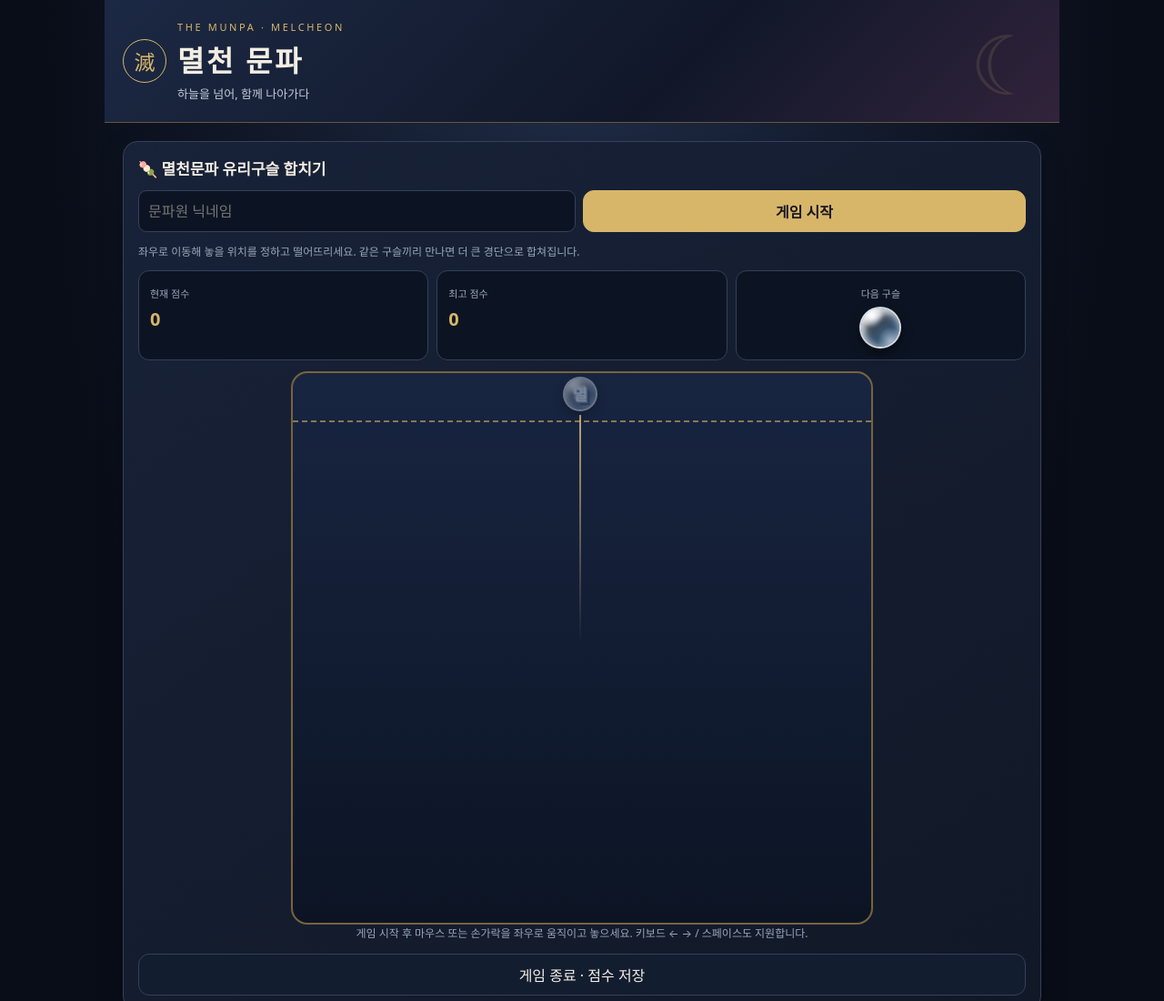
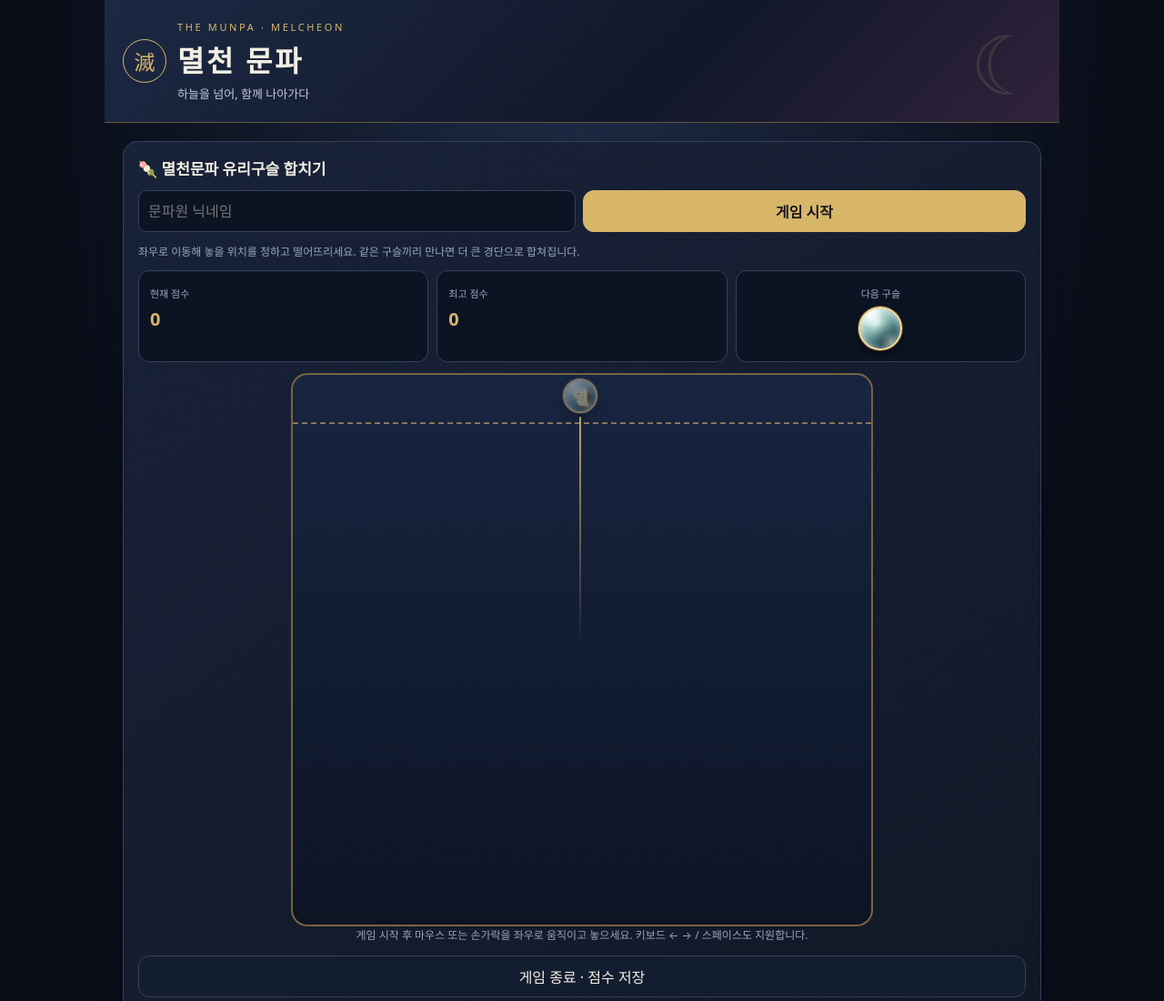
Before and after one commit to skdlxm811/melcheon-site, a plain HTML site: page index.html in a window 1280 px wide. Shown: the top 1100 px of the page at 91% size. Drawn offline with Linux system fonts and the light colour scheme.

Commit message:
Add files via upload

```diff
--- a/index.html
+++ b/index.html
@@ -105,6 +105,52 @@
  box-shadow:inset 0 0 9px #ffffff66!important;pointer-events:none;border-radius:50%}
 .drop-preview .marble-letter{transform:rotateX(-12deg)}
 .next-ball .marble-letter{transform:rotateX(-12deg)}
+
+/* V10: 동양풍 옥구슬 / 자개와 금빛 장식 */
+.ball,.drop-preview,.next-ball{
+ --jade-light:#e5fff4;--jade-mid:#79c8b6;--jade-deep:#185f65;
+ border-radius:50%!important;position:absolute;isolation:isolate;
+ background:
+ radial-gradient(ellipse at 26% 16%,#ffffffec 0%,#ffffff70 10%,transparent 28%),
+ radial-gradient(ellipse at 68% 78%,#071e3677 0%,transparent 44%),
+ radial-gradient(circle at 42% 38%,var(--jade-light) 0%,var(--jade-mid) 40%,var(--jade-deep) 84%,#0e2b3d 100%)!important;
+ border:2px solid #f4dba0!important;
+ box-shadow:inset 3px 5px 10px #ffffffb5,inset -8px -12px 20px #031c3888,0 5px 12px #0008,0 0 0 1px #8c622b!important;
+ overflow:hidden!important;display:flex!important;align-items:center!important;justify-content:center!important;
+}
+.ball::before,.drop-preview::before,.next-ball::before{
+ content:""!important;position:absolute!important;inset:6%!important;width:auto!important;height:auto!important;
+ background:repeating-conic-gradient(from 5deg,#ffe8a777 0deg 3deg,transparent 3deg 25deg)!important;
+ border:1px solid #ffe6a45e!important;border-radius:50%!important;
+ transform:none!important;filter:none!important;opacity:.65!important;pointer-events:none!important;z-index:1!important;
+ -webkit-mask:radial-gradient(circle,transparent 0 79%,#000 83% 100%);mask:radial-gradient(circle,transparent 0 79%,#000 83% 100%);
+}
+.ball::after,.drop-preview::after,.next-ball::after{
+ content:""!important;display:block!important;position:absolute!important;inset:0!important;
+ border-radius:50%!important;
+ background:radial-gradient(ellipse at 28% 17%,#ffffffa9,transparent 28%),radial-gradient(ellipse at 77% 84%,#fff9d777,transparent 24%)!important;
+ box-shadow:inset 0 0 9px #ffffff55!important;pointer-events:none!important;z-index:3!important;
+}
+.marble-letter{position:relative;z-index:2!important;display:block!important;
+ font-family:"Malgun Gothic","Noto Serif CJK KR",serif!important;
+ font-weight:1000!important;line-height:1!important;color:#fff7da!important;
+ transform:rotate(var(--roll,0deg)) rotateX(-15deg)!important;
+ -webkit-text-stroke:.65px #fbe4a7!important;
+ text-shadow:1px 1px 0 #f5d88c,2px 2px 0 #bb873a,3px 3px 0 #81541c,4px 5px 0 #533719,5px 7px 8px #061c2be8,-1px -2px 3px #fff!important;
+ filter:drop-shadow(0 0 3px #f8edc888)!important;
+}
+.ball[data-level="0"],.drop-preview[data-level="0"],.next-ball[data-level="0"]{--jade-light:#e6fff7;--jade-mid:#95d4bf;--jade-deep:#286e6b}
+.ball[data-level="1"],.drop-preview[data-level="1"],.next-ball[data-level="1"]{--jade-light:#eaf6ff;--jade-mid:#95bce1;--jade-deep:#385c96}
+.ball[data-level="2"],.drop-preview[data-level="2"],.next-ball[data-level="2"]{--jade-light:#fff0f7;--jade-mid:#e6accb;--jade-deep:#99507e}
+.ball[data-level="3"],.drop-preview[data-level="3"],.next-ball[data-level="3"]{--jade-light:#fff8df;--jade-mid:#eac67b;--jade-deep:#95631d}
+.ball[data-level="4"],.drop-preview[data-level="4"],.next-ball[data-level="4"]{--jade-light:#ecfff0;--jade-mid:#a2d88b;--jade-deep:#487b40}
+.ball[data-level="5"],.drop-preview[data-level="5"],.next-ball[data-level="5"]{--jade-light:#e9fbff;--jade-mid:#83cbdc;--jade-deep:#25677b}
+.ball[data-level="6"],.drop-preview[data-level="6"],.next-ball[data-level="6"]{--jade-light:#f4ecff;--jade-mid:#b5a1e2;--jade-deep:#5e468e}
+.ball[data-level="7"],.drop-preview[data-level="7"],.next-ball[data-level="7"]{--jade-light:#fff2e9;--jade-mid:#e6a77c;--jade-deep:#a2513b}
+.ball[data-level="8"],.drop-preview[data-level="8"],.next-ball[data-level="8"]{--jade-light:#f8ffe9;--jade-mid:#cad881;--jade-deep:#677c31}
+.ball[data-level="9"],.drop-preview[data-level="9"],.next-ball[data-level="9"]{--jade-light:#fff9de;--jade-mid:#edcf75;--jade-deep:#a47724}
+.next-ball{position:relative!important;width:48px!important;height:48px!important;font-size:23px!important}
+.next-ball .marble-letter,.drop-preview .marble-letter{transform:rotateX(-15deg)!important}
 </style></head><body><div class="app">
 <header class="hero"><div class="brand"><div class="crest">滅</div><div><div class="eyebrow">THE MUNPA · MELCHEON</div><h1>멸천 문파</h1><div class="sub">하늘을 넘어, 함께 나아가다</div></div></div></header>
 <main>
@@ -121,11 +167,11 @@
 // Replace with your deployed Cloudflare Worker URL. No password is stored in this file.
 const RANKING_API = '';
 let gameActive=false, gameScore=0, gameNick='', nextLevel=0, pieces=[], gameTimer=null, lastDrop=0;
-const board=document.getElementById('gameBoard'), sizes=[19,26,35,46,60,77,98], emojis=['멸','천','문','파','흥','해','라'];
+const board=document.getElementById('gameBoard'), sizes=[19,25,33,43,55,69,85,103,122,144], emojis=['멸','천','문','파','흥','해','라','파','이','팅'];
 const randLevel=()=>Math.floor(Math.random()*3);let aimX=NaN;const preview=document.getElementById('dropPreview'),guide=document.getElementById('dropGuide');
-function drawGame(){board.replaceChildren();for(const p of pieces){const b=document.createElement('div');b.className='ball';b.innerHTML='<span class="marble-letter">'+emojis[p.level]+'</span>';b.dataset.level=String(p.level);b.style.width=b.style.height=(sizes[p.level]*2)+'px';b.style.left=(p.x-sizes[p.level])+'px';b.style.top=(p.y-sizes[p.level])+'px';b.style.fontSize=(sizes[p.level]*.85)+'px';b.style.setProperty('--roll',((p.angle||0))+'deg');board.appendChild(b)}}
+function drawGame(){board.replaceChildren();for(const p of pieces){const b=document.createElement('div');b.className='ball';b.innerHTML='<span class="marble-letter">'+emojis[p.level]+'</span>';b.dataset.level=String(p.level);b.style.width=b.style.height=(sizes[p.level]*2)+'px';b.style.left=(p.x-sizes[p.level])+'px';b.style.top=(p.y-sizes[p.level])+'px';b.style.fontSize=(sizes[p.level]*.83)+'px';b.style.setProperty('--roll',((p.angle||0))+'deg');board.appendChild(b)}}
 function startGame(){const nick=document.getElementById('gameNickname').value.trim();if(!nick){alert('닉네임을 입력하세요.');return}gameNick=nick;gameScore=0;document.getElementById('gameBest').textContent=localStorage.getItem('melcheon-best-'+nick)||'0';pieces=[];nextLevel=randLevel();gameActive=true;lastDrop=0;document.getElementById('gameScore').textContent='0';document.getElementById('gameNext').dataset.level=String(nextLevel);document.getElementById('gameNext').innerHTML='<span class="marble-letter">'+emojis[nextLevel]+'</span>';aimX=board.clientWidth/2;updatePreview();drawGame();clearInterval(gameTimer);gameTimer=setInterval(tick,25)}
-function tick(){if(!gameActive)return;const w=board.clientWidth,h=board.clientHeight;for(let i=0;i<3;i++){for(const p of pieces){p.vy=Math.min(9,p.vy+.22);p.y+=p.vy;p.x+=p.vx;p.angle=(p.angle||0)+(p.vx/Math.max(1,sizes[p.level]))*57.2958;p.vx*=.96;const r=sizes[p.level];if(p.x<r){p.x=r;p.vx=0}if(p.x>w-r){p.x=w-r;p.vx=0}if(p.y>h-r){p.y=h-r;p.vy=0} }for(let a=0;a<pieces.length;a++)for(let b=a+1;b<pieces.length;b++){const p=pieces[a],q=pieces[b],dx=q.x-p.x,dy=q.y-p.y,dist=Math.hypot(dx,dy)||1,min=sizes[p.level]+sizes[q.level];if(dist<min){if(p.level===q.level&&p.level<6){const lv=p.level+1;p.x=(p.x+q.x)/2;p.y=(p.y+q.y)/2;p.level=lv;p.vx=0;p.vy=0;pieces.splice(b,1);gameScore+=2**lv*10;document.getElementById('gameScore').textContent=gameScore; b--;continue}const overlap=(min-dist)/2,nx=dx/dist,ny=dy/dist;p.x-=nx*overlap;p.y-=ny*overlap;q.x+=nx*overlap;q.y+=ny*overlap;const slip=(q.vy-p.vy)*nx*.12;p.vx-=slip;q.vx+=slip;p.angle=(p.angle||0)-slip*1.5;q.angle=(q.angle||0)+slip*1.5;p.vy=Math.min(p.vy,1);q.vy=Math.min(q.vy,1)}}}drawGame();if(pieces.some(p=>p.y-sizes[p.level]<10&&Math.abs(p.vy)<1)&&Date.now()-lastDrop>1600)endGame()}
+function tick(){if(!gameActive)return;const w=board.clientWidth,h=board.clientHeight;for(let i=0;i<3;i++){for(const p of pieces){p.vy=Math.min(9,p.vy+.22);p.y+=p.vy;p.x+=p.vx;p.angle=(p.angle||0)+(p.vx/Math.max(1,sizes[p.level]))*57.2958;p.vx*=.96;const r=sizes[p.level];if(p.x<r){p.x=r;p.vx=0}if(p.x>w-r){p.x=w-r;p.vx=0}if(p.y>h-r){p.y=h-r;p.vy=0} }for(let a=0;a<pieces.length;a++)for(let b=a+1;b<pieces.length;b++){const p=pieces[a],q=pieces[b],dx=q.x-p.x,dy=q.y-p.y,dist=Math.hypot(dx,dy)||1,min=sizes[p.level]+sizes[q.level];if(dist<min){if(p.level===q.level&&p.level<sizes.length-1){const lv=p.level+1;p.x=(p.x+q.x)/2;p.y=(p.y+q.y)/2;p.level=lv;p.x=Math.max(sizes[lv],Math.min(w-sizes[lv],p.x));p.y=Math.min(h-sizes[lv],Math.max(sizes[lv],p.y));p.vx=0;p.vy=0;pieces.splice(b,1);gameScore+=2**lv*10;document.getElementById('gameScore').textContent=gameScore; b--;continue}const overlap=(min-dist)/2,nx=dx/dist,ny=dy/dist;p.x-=nx*overlap;p.y-=ny*overlap;q.x+=nx*overlap;q.y+=ny*overlap;const slip=(q.vy-p.vy)*nx*.12;p.vx-=slip;q.vx+=slip;p.angle=(p.angle||0)-slip*1.5;q.angle=(q.angle||0)+slip*1.5;p.vy=Math.min(p.vy,1);q.vy=Math.min(q.vy,1)}}}drawGame();if(pieces.some(p=>p.y-sizes[p.level]<10&&Math.abs(p.vy)<1)&&Date.now()-lastDrop>1600)endGame()}
 function dropAt(clientX){if(!gameActive)return;if(Date.now()-lastDrop<450)return;const rect=board.getBoundingClientRect(),r=sizes[nextLevel],x=Math.max(r,Math.min(rect.width-r,clientX-rect.left));pieces.push({x,y:r+2,level:nextLevel,vx:0,vy:0,angle:0});nextLevel=randLevel();document.getElementById('gameNext').dataset.level=String(nextLevel);document.getElementById('gameNext').innerHTML='<span class="marble-letter">'+emojis[nextLevel]+'</span>';updatePreview();lastDrop=Date.now()}
 function updatePreview(){const r=sizes[nextLevel],x=Math.max(r,Math.min(board.clientWidth-r,(Number.isFinite(aimX)?aimX:board.clientWidth/2)));preview.innerHTML='<span class="marble-letter">'+emojis[nextLevel]+'</span>';preview.dataset.level=String(nextLevel);preview.style.left=x+'px';guide.style.left=x+'px';preview.style.width=preview.style.height=(r*2)+'px';preview.style.fontSize=Math.round(r*.9)+'px';preview.style.opacity=gameActive?'1':'.45'}
 const stage=document.querySelector('.game-stage');
```
